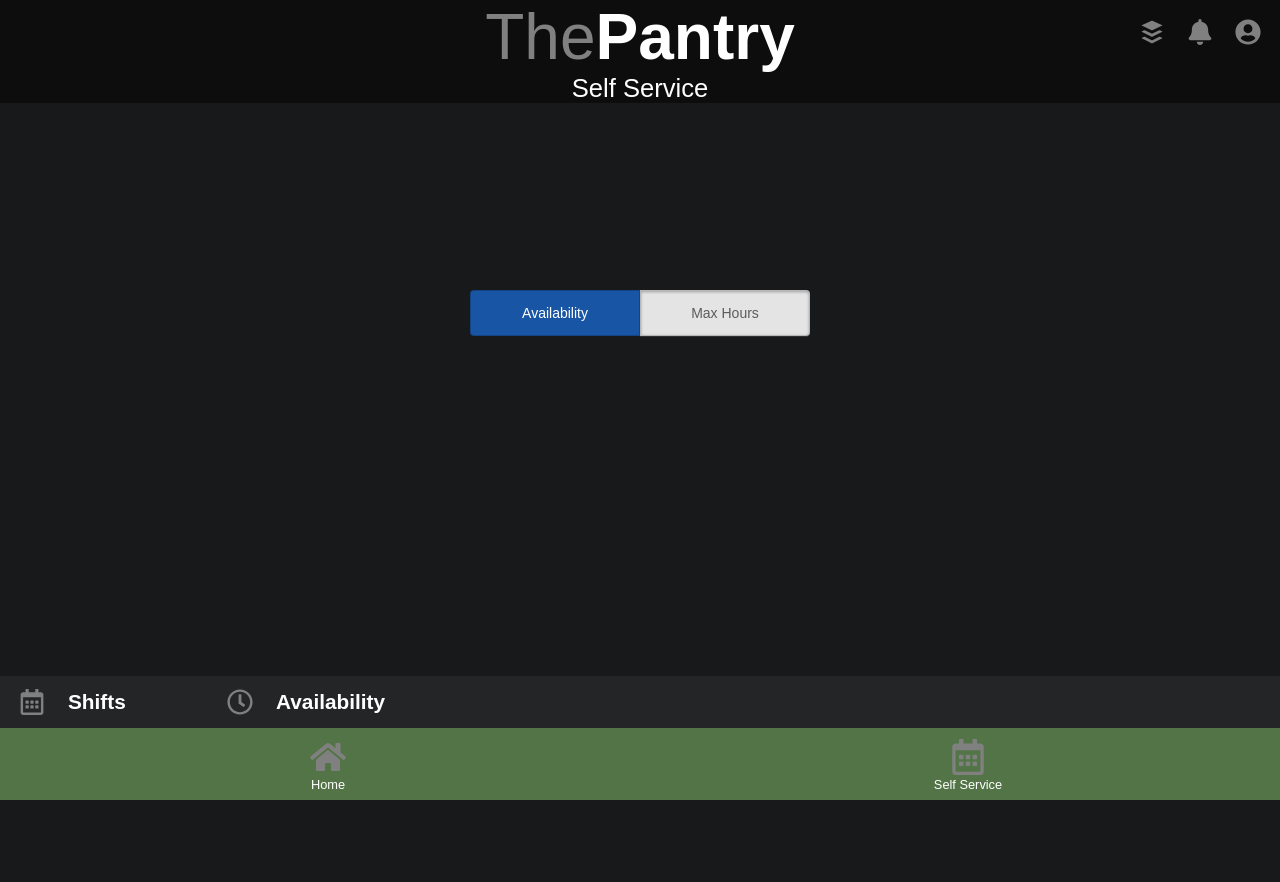
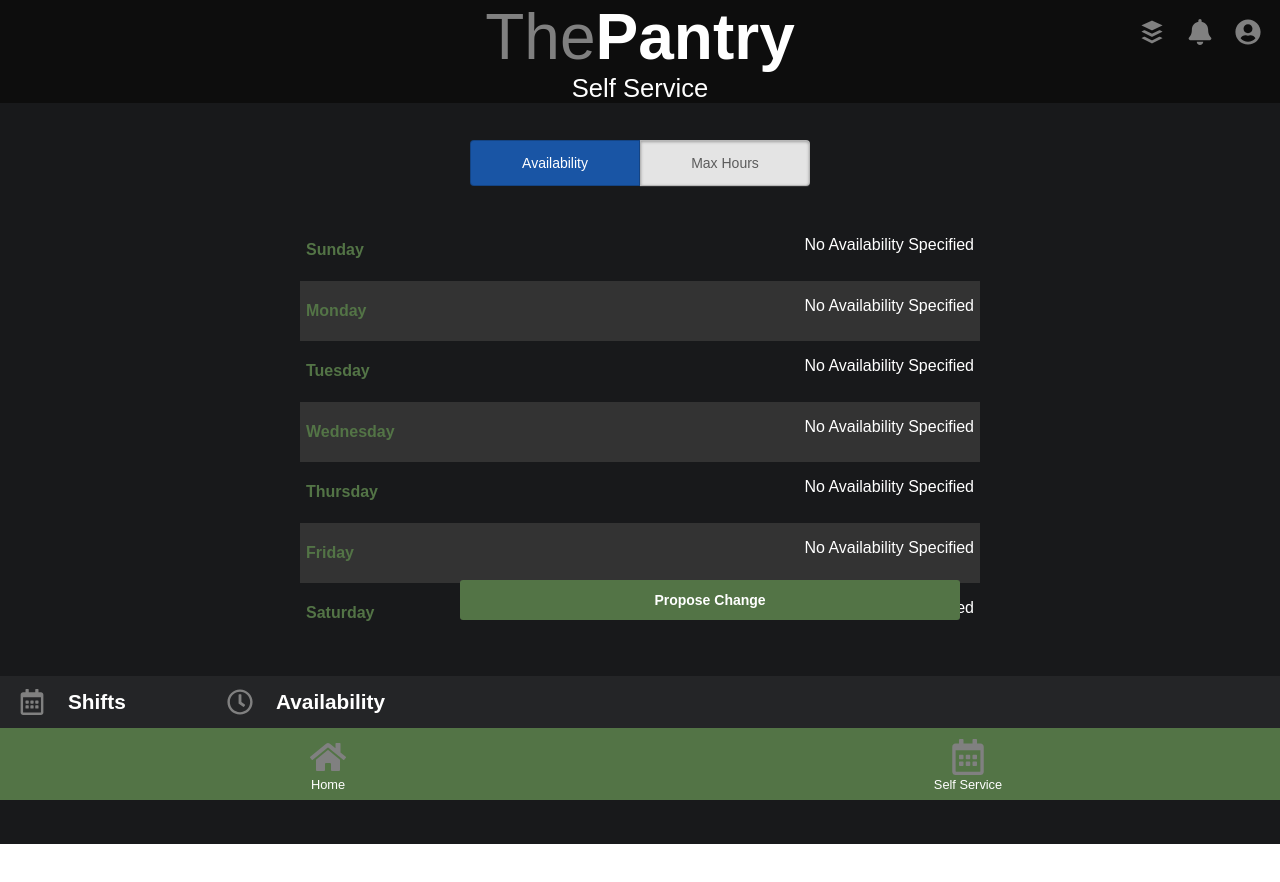
Before and after one commit to Kielan/timecard-react-typescript, a Next.js app: page /selfservice in a window 1280 px wide. Shown: the top 882 px of the page. After the commit the page ends 844 px from the top, so only its background shows below. Built offline with nearby package versions, Linux system fonts and the light colour scheme.

Commit message:
add fixed button styled + interface propose change

```diff
--- a/pages/selfservice.tsx
+++ b/pages/selfservice.tsx
@@ -1,7 +1,7 @@
 import Head from 'next/head'
 import Image from 'next/image'
 import styled from 'styled-components'
-import { useState } from 'react'
+import React, { useState } from 'react'
 import { theme } from '../theme'
 import { AppHeader, AppFooter } from './index'
 
@@ -34,6 +34,8 @@ export default function SelfService() {
 					toggleStateLeft={() => toggleState(false)}
 					toggleStateRight={() => toggleState(true)}
 				/>
+				{!isToggle ? <AvailabilityListView /> : <button>Login</button>}
+				<FixedButton onClick={() => console.log('propose change onClick')}>{`Propose Change`}</FixedButton>
 			<AppFooter />
 		</SelfServiceWrapper>
 	)
@@ -42,8 +44,8 @@ export default function SelfService() {
 const ToggleSwitchField = styled.form`
   padding: 40px;
   overflow: hidden;
-  height: 800px;
-  margin-top: 250px;
+  height: 40px;
+  margin-top: 100px;
 `
 const ToggleSwitchInput = styled.input`
     position: absolute !important;
@@ -118,3 +120,86 @@ function ToggleSwitch({isToggle, leftLabel, name, rightLabel, toggleStateLeft, t
       </ToggleSwitchField>
     )
 }
+const AvailabilityTable = styled.div`
+	width: 680px;
+	padding-bottom: 200px;
+`
+const AvailabilityRow = styled.div`
+	background: ${(props) => props.lightBackground ? theme.colors.backgroundLighter : theme.colors.backgroundDark};
+	display: flex;
+	justify-content: space-between;
+	padding-left: 6px;
+	padding-right: 6px;
+`
+const AvailabilityHeader = styled.h4`
+  color: ${theme.colors.green};
+`
+const AvailabilityParagraph = styled.p`
+  color: ${theme.colors.textLight};
+`
+function AvailabilityListView({}) {
+	return (
+		<AvailabilityTable>
+			<AvailabilityRow>
+				<AvailabilityHeader>{`Sunday`}</AvailabilityHeader>
+				<AvailabilityParagraph>{`No Availability Specified`}</AvailabilityParagraph>
+			</AvailabilityRow>
+			<AvailabilityRow lightBackground={true}>
+				<AvailabilityHeader>{`Monday`}</AvailabilityHeader>
+				<AvailabilityParagraph>{`No Availability Specified`}</AvailabilityParagraph>
+			</AvailabilityRow>
+			<AvailabilityRow>
+				<AvailabilityHeader>{`Tuesday`}</AvailabilityHeader>
+				<AvailabilityParagraph>{`No Availability Specified`}</AvailabilityParagraph>
+			</AvailabilityRow>
+			<AvailabilityRow lightBackground={true}>
+				<AvailabilityHeader>{`Wednesday`}</AvailabilityHeader>
+				<AvailabilityParagraph>{`No Availability Specified`}</AvailabilityParagraph>
+			</AvailabilityRow>
+			<AvailabilityRow>
+				<AvailabilityHeader>{`Thursday`}</AvailabilityHeader>
+				<AvailabilityParagraph>{`No Availability Specified`}</AvailabilityParagraph>
+			</AvailabilityRow>
+			<AvailabilityRow lightBackground={true}>
+				<AvailabilityHeader>{`Friday`}</AvailabilityHeader>
+				<AvailabilityParagraph>{`No Availability Specified`}</AvailabilityParagraph>
+			</AvailabilityRow>
+			<AvailabilityRow>
+				<AvailabilityHeader>{`Saturday`}</AvailabilityHeader>
+				<AvailabilityParagraph>{`No Availability Specified`}</AvailabilityParagraph>
+			</AvailabilityRow>
+		</AvailabilityTable>
+	)
+}
+
+const FixedButton = styled.button<ButtonComponentProps>`
+  padding: 5px 12px;
+  color: white;
+  font-size: 14px;
+  font-weight: 700;
+  background-color: ${theme.colors.green};
+  border: 0px;
+  border-radius: 3px;
+  appearance: none;
+  cursor: pointer;
+  position: fixed;
+  bottom: 180px;
+  right: 0;
+	left: 50%;
+	transform: translateX(-50%);
+	height: 40px;
+  width: 500px;      /* Give it the desired width */
+  margin: auto;      /* Center it */
+  max-width: 100%;   /* Make it fit window if under 500px */
+	z-index: 20;
+`
+export type ButtonComponentProps = {
+  children?: HTMLCollection | string,
+  onClick: (e?: React.MouseEvent) => void
+} & React.ButtonHTMLAttributes<HTMLButtonElement>;
+
+const ButtonComponent = ({ onClick, children, ...otherProps }: ButtonComponentProps) => {
+  return (
+    <FixedButton onClick={onClick} {...otherProps}>{children}</FixedButton>
+  );
+}
```
